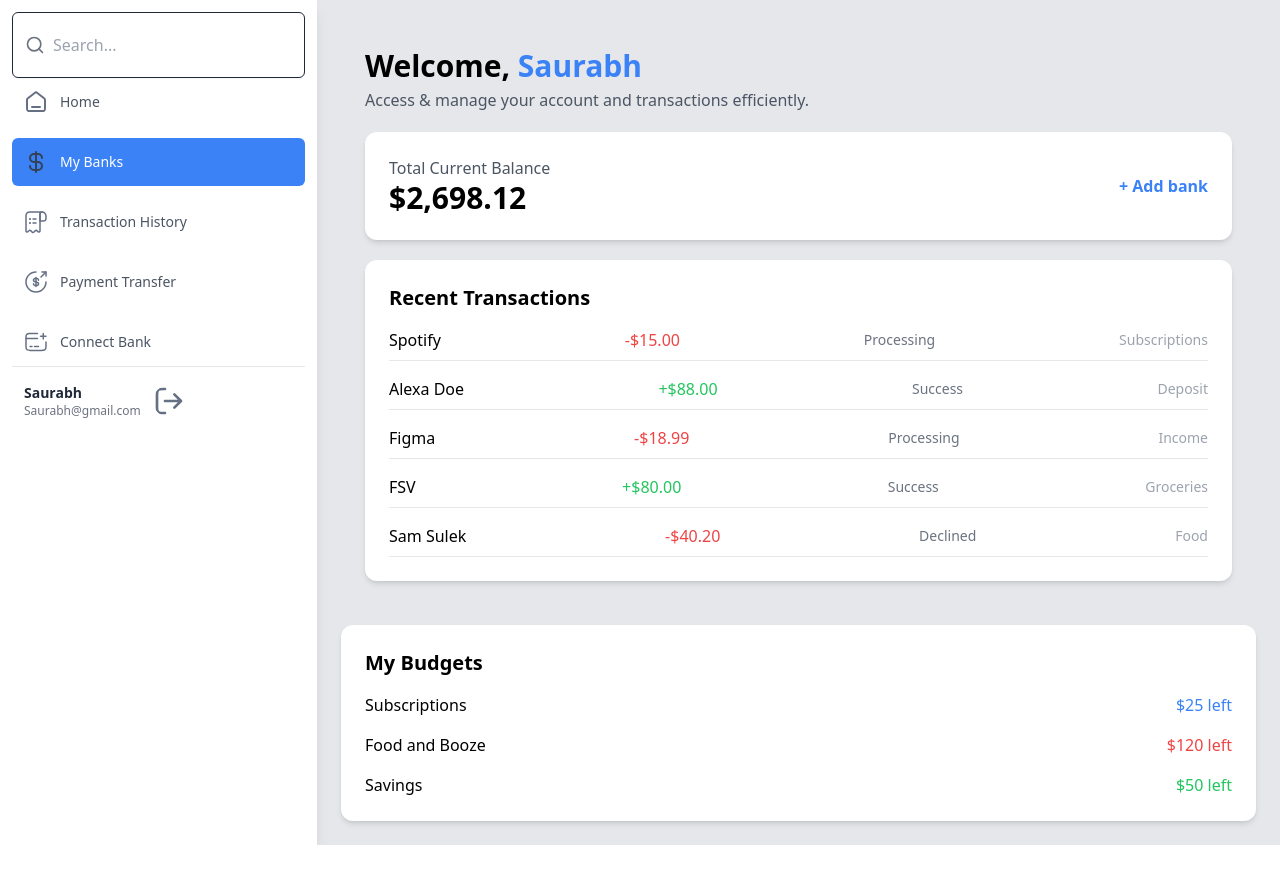
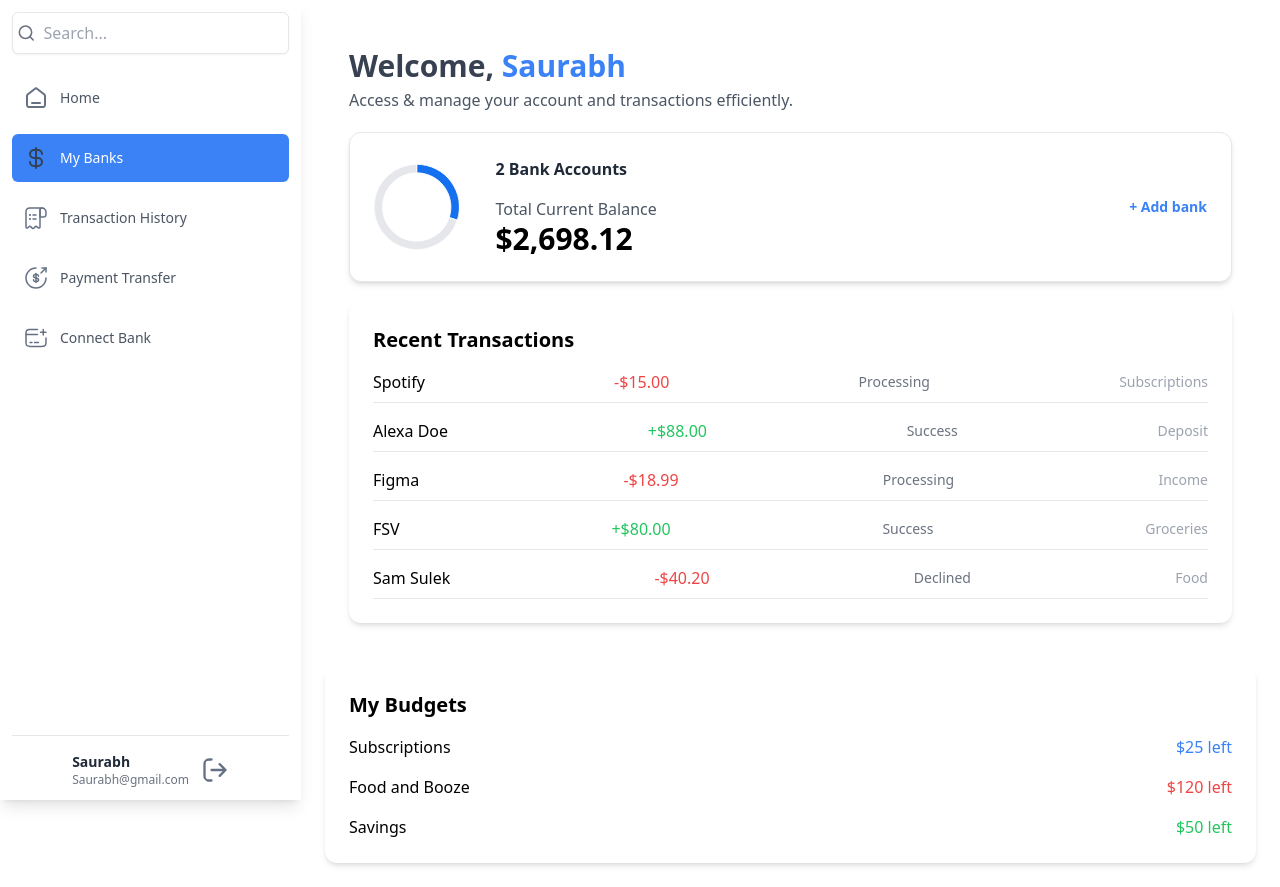
Before and after one commit to saurabhgdeshmukh/FinTech, a Next.js app: page /home in a window 1280 px wide. Before the commit the page ends 845 px from the top, so only its background shows below. Built offline with nearby package versions, Linux system fonts and the light colour scheme.

Commit message:
Dashboard Updated

```diff
--- a/app/home/page.tsx
+++ b/app/home/page.tsx
@@ -4,7 +4,7 @@ import Budget from "@/components/Budget";
 
 const HomePage: React.FC = () => {
   return (
-    <div className="flex bg-gray-200">
+    <div className="flex">
       <Sidebar />
       <div className="flex-1 p-6">
         <Dashboard />
--- a/components/Dashboard.tsx
+++ b/components/Dashboard.tsx
@@ -1,22 +1,59 @@
+"use client";
+import { PieChart, Pie, Cell } from "recharts";
 import Transactions from "./Transactions";
+
+const data = [
+  { name: "Filled", value: 30 }, // Change this value for different progress
+  { name: "Remaining", value: 70 },
+];
+
+const COLORS = ["#1570EF", "#E5E7EB"]; // Blue and light gray
 
 const Dashboard = () => {
   return (
     <div className="flex-1 p-6">
-      <h1 className="text-3xl font-bold">
-        Welcome, <span className="text-3xl  text-blue-500">Saurabh</span>
+      {/* Welcome Text */}
+      <h1 className="text-3xl font-bold text-gray-700">
+        Welcome, <span className="text-3xl text-blue-500">Saurabh</span>
       </h1>
       <p className="text-gray-600 mt-1">
         Access & manage your account and transactions efficiently.
       </p>
 
-      {/* Bank Account Widget */}
-      <div className="mt-5 bg-white p-6 rounded-xl shadow-md flex justify-between">
-        <div>
-          <p className="text-gray-600">Total Current Balance</p>
-          <h2 className="text-3xl font-bold">$2,698.12</h2>
+      {/* Bank Account Widget with Donut Chart */}
+      <div className="mt-5 bg-white p-6 rounded-xl border shadow-md flex items-center w-full">
+        {/* Donut Chart */}
+        <PieChart width={100} height={100}>
+          <Pie
+            data={data}
+            cx="50%"
+            cy="50%"
+            innerRadius={40}
+            outerRadius={50}
+            startAngle={90}
+            endAngle={-270}
+            dataKey="value"
+          >
+            {data.map((entry, index) => (
+              <Cell key={`cell-${index}`} fill={COLORS[index]} />
+            ))}
+          </Pie>
+        </PieChart>
+
+        {/* Bank Account Info */}
+        <div className="ml-9 flex justify-between w-full">
+          {/* Left Side - Bank Details */}
+          <div>
+            <p className="text-gray-800 font-bold">2 Bank Accounts</p>
+            <p className="mt-4 text-gray-600">Total Current Balance</p>
+            <h2 className="text-3xl font-semibold">$2,698.12</h2>
+          </div>
+
+          {/* Right Side - Add Bank Button */}
+          <button className="text-blue-500 font-semibold text-sm">
+            + Add bank
+          </button>
         </div>
-        <button className="text-blue-500 font-semibold">+ Add bank</button>
       </div>
 
       {/* Recent Transactions */}
--- a/components/Sidebar.tsx
+++ b/components/Sidebar.tsx
@@ -1,15 +1,16 @@
 "use client";
+import React, { useState } from "react";
 import Image from "next/image";
+import { Search } from "lucide-react";
+
 import HomeIcon from "@/public/icons/home.svg";
 import mybanksIcon from "@/public/icons/dollar.svg";
 import transaction from "@/public/icons/transaction.svg";
 import payment from "@/public/icons/payment-transfer.svg";
 import connectBank from "@/public/icons/connect-bank.svg";
 import logout from "@/public/icons/logout.svg";
-import { useState } from "react";
-import { Search } from "lucide-react";
 
-const Sidebar: React.FC = () => {
+const Sidebar = () => {
   const [query, setQuery] = useState("");
   const [activeItem, setActiveItem] = useState("My Banks"); // Active item state
 
@@ -22,23 +23,23 @@ const Sidebar: React.FC = () => {
   ];
 
   return (
-    <div className="p-3 w-78  bg-white shadow-lg">
+    <div className="p-3 w-78 h-screen bg-white shadow-lg flex flex-col justify-between">
       {/* Search Bar */}
-      <div >
-        <div className="px-3 py-3 pr-3 flex items-center border border-gray-800 rounded-md shadow-sm bg-white">
+      <div>
+        <div className="px-1 flex items-center border border-gray-200 rounded-md shadow-sm bg-white">
           <Search className="h-5 w-5 text-gray-500" />
           <input
             type="text"
             placeholder="Search..."
             value={query}
             onChange={(e) => setQuery(e.target.value)}
-            className=" p-2 rounded-md text-gray-700 bg-transparent"
+            className="p-2 w-full rounded-md text-gray-700 bg-transparent outline-none"
           />
         </div>
       </div>
 
       {/* Navigation Links */}
-      <div className="space-y-3">
+      <div className="mt-5 space-y-3 flex-grow">
         {menuItems.map((item) => (
           <div
             key={item.name}
@@ -56,7 +57,7 @@ const Sidebar: React.FC = () => {
       </div>
 
       {/* User Section - Fixed at the Bottom */}
-      <div className="mt-auto border-t border-gray-200 pt-4 flex items-center space-x-3 px-3">
+      <div className="justify-center border-t border-gray-200 pt-4 flex items-center space-x-3 px-3">
         <div>
           <p className="text-sm font-semibold text-gray-800">Saurabh</p>
           <p className="text-xs text-gray-500">Saurabh@gmail.com</p>
@@ -64,9 +65,9 @@ const Sidebar: React.FC = () => {
         <Image
           src={logout} // Replace with actual user avatar
           alt="User Avatar"
-          width={32}
-          height={32}
-          className="rounded-full"
+          width={28}
+          height={28}
+          className="mr-6 rounded-full cursor-pointer"
         />
       </div>
     </div>
--- a/package.json
+++ b/package.json
@@ -32,6 +32,7 @@
     "react-dom": "^18",
     "react-hook-form": "^7.51.3",
     "react-plaid-link": "^3.5.1",
+    "recharts": "^2.15.1",
     "tailwind-merge": "^2.3.0",
     "tailwindcss-animate": "^1.0.7",
     "zod": "^3.23.4"
```
Also changed, not shown: 1 other file (tests, documents, lock files or other folders).
